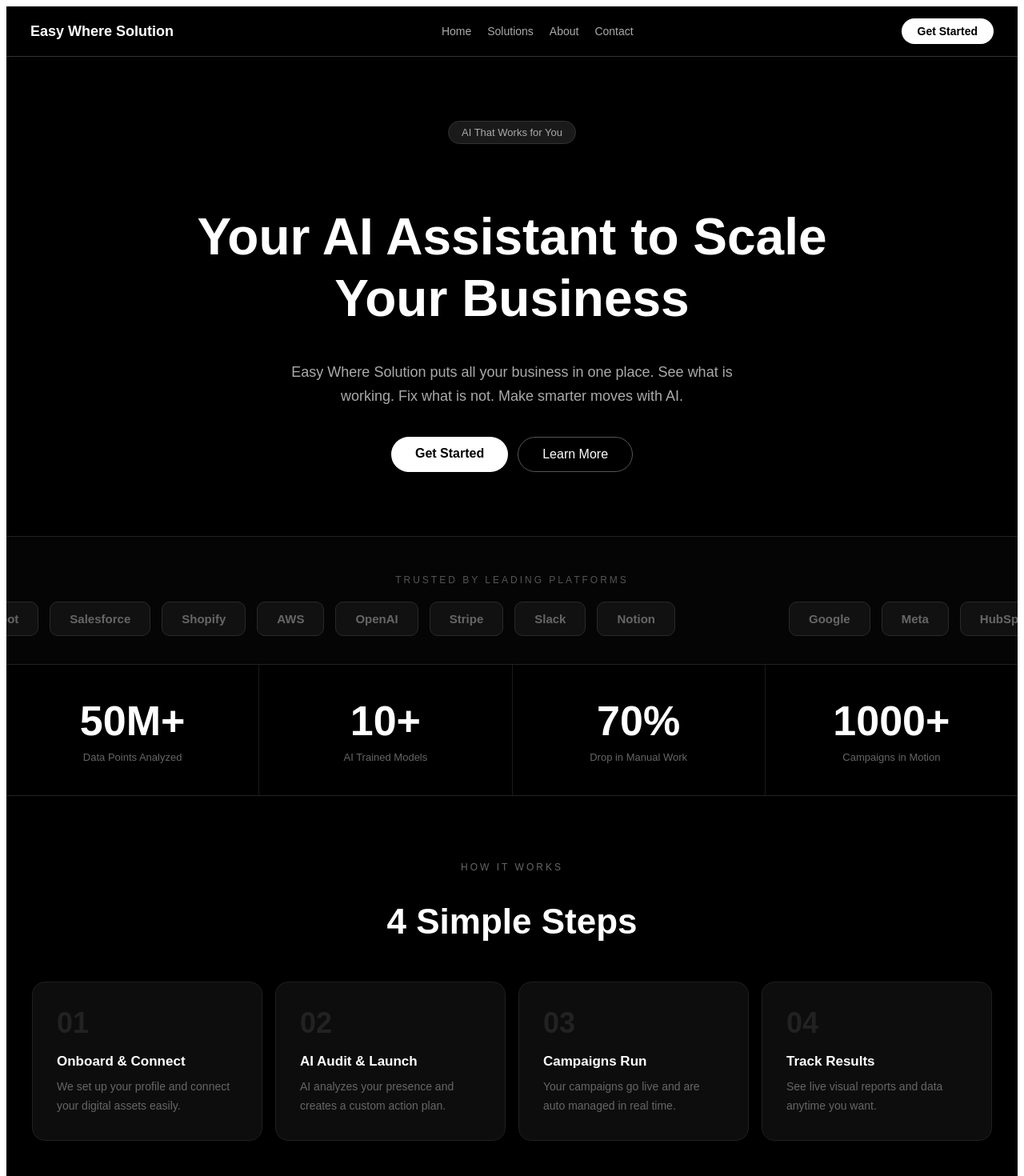
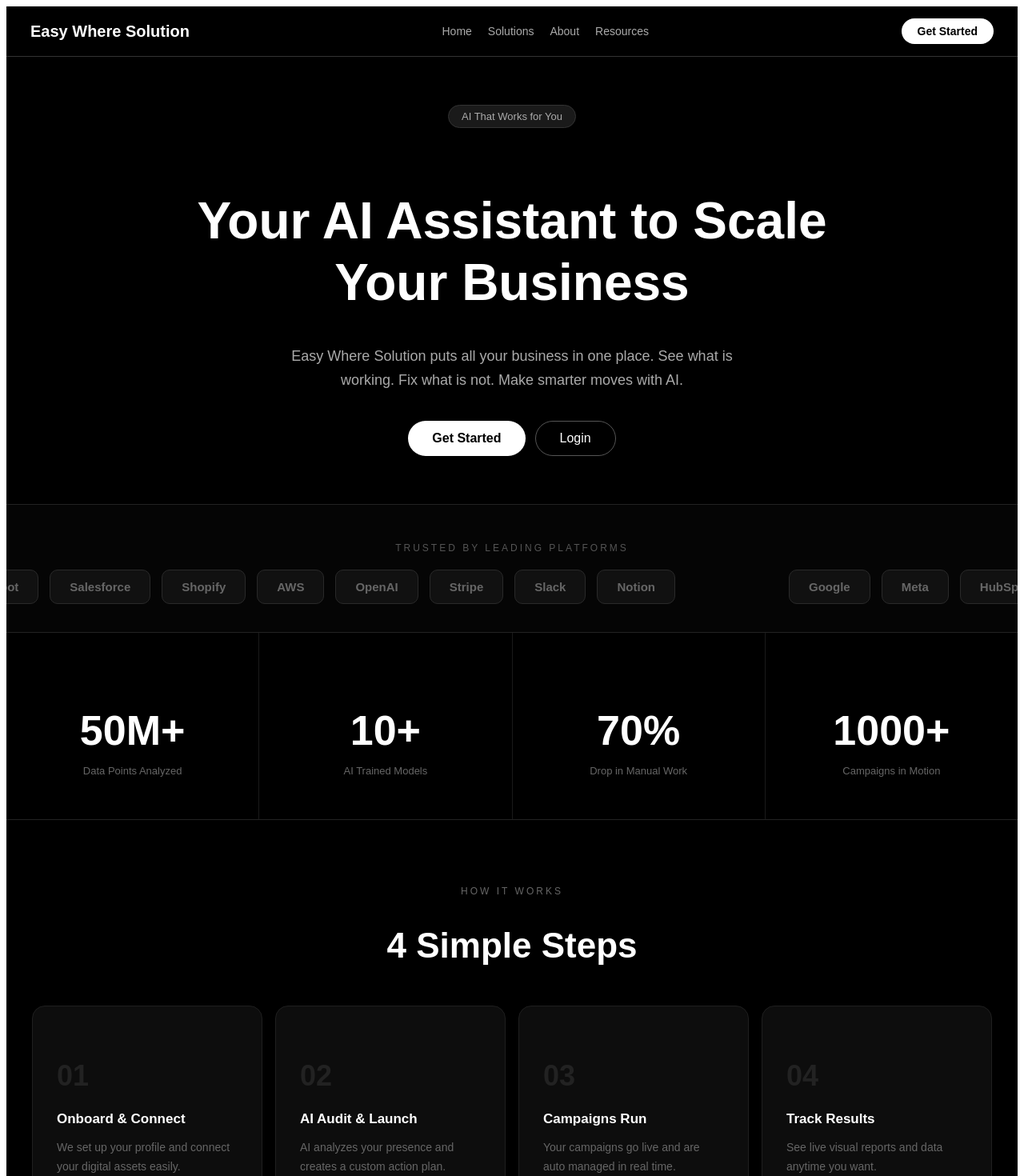
Before and after one commit to bilalnadeem201c-coder/my-website, a Next.js app: page / in a window 1280 px wide. Shown: the top 1470 px of the page at 80% size. Built offline with nearby package versions, Linux system fonts and the light colour scheme.

Commit message:
super clean seo friendly code

```diff
--- a/app/page.tsx
+++ b/app/page.tsx
@@ -9,61 +9,76 @@ export default function Home() {
   useEffect(() => {
     setTimeout(() => {
       setSplit(true)
-      setTimeout(() => setLoading(false), 1000)
+      setTimeout(() => {
+        setLoading(false)
+      }, 1000)
     }, 2000)
   }, [])
 
   return (
     <>
-      {/* ===== PRELOADER ===== */}
+      {/* PRELOADER - SPLIT SCREEN */}
       {loading && (
         <>
           <style>{`
-            @keyframes fadeIn {
-              from { opacity: 0; transform: translateY(15px); }
-              to { opacity: 1; transform: translateY(0); }
+            @keyframes fadeText {
+              0% { opacity: 0; transform: translateY(20px); }
+              100% { opacity: 1; transform: translateY(0); }
             }
           `}</style>
 
-          {/* TOP PANEL */}
+          {/* TOP HALF */}
           <div style={{
-            position:'fixed', top:0, left:0,
-            width:'100%', height:'50%',
-            backgroundColor:'#000', zIndex:9999,
-            display:'flex', flexDirection:'column',
-            alignItems:'center', justifyContent:'flex-end',
-            paddingBottom:'15px',
+            position: 'fixed',
+            top: 0,
+            left: 0,
+            width: '100%',
+            height: '50%',
+            backgroundColor: '#000',
+            zIndex: 9999,
             transform: split ? 'translateY(-100%)' : 'translateY(0)',
-            transition:'transform 0.9s cubic-bezier(0.76, 0, 0.24, 1)',
+            transition: 'transform 0.9s cubic-bezier(0.76, 0, 0.24, 1)',
+            display: 'flex',
+            alignItems: 'flex-end',
+            justifyContent: 'center',
+            paddingBottom: '10px',
           }}>
-            <h2 style={{
-              fontSize:'clamp(20px, 4vw, 36px)',
-              fontWeight:'bold', color:'white',
-              fontFamily:'Arial, sans-serif',
-              letterSpacing:'5px', margin:0,
-              animation:'fadeIn 0.8s ease forwards',
-              textAlign:'center',
-              padding:'0 20px',
+            <h1 style={{
+              fontSize: 'clamp(24px, 5vw, 48px)',
+              fontWeight: 'bold',
+              color: 'white',
+              fontFamily: 'Arial, sans-serif',
+              letterSpacing: '6px',
+              animation: 'fadeText 0.8s ease forwards',
+              textAlign: 'center',
+              padding: '0 20px',
             }}>
               Easy Where Solution
-            </h2>
+            </h1>
           </div>
 
-          {/* BOTTOM PANEL */}
+          {/* BOTTOM HALF */}
           <div style={{
-            position:'fixed', bottom:0, left:0,
-            width:'100%', height:'50%',
-            backgroundColor:'#000', zIndex:9999,
-            display:'flex', alignItems:'flex-start',
-            justifyContent:'center', paddingTop:'15px',
+            position: 'fixed',
+            bottom: 0,
+            left: 0,
+            width: '100%',
+            height: '50%',
+            backgroundColor: '#000',
+            zIndex: 9999,
             transform: split ? 'translateY(100%)' : 'translateY(0)',
-            transition:'transform 0.9s cubic-bezier(0.76, 0, 0.24, 1)',
+            transition: 'transform 0.9s cubic-bezier(0.76, 0, 0.24, 1)',
+            display: 'flex',
+            alignItems: 'flex-start',
+            justifyContent: 'center',
+            paddingTop: '10px',
           }}>
             <p style={{
-              fontSize:'12px', color:'#555',
-              fontFamily:'Arial, sans-serif',
-              letterSpacing:'4px',
-              animation:'fadeIn 0.8s ease forwards',
+              fontSize: '13px',
+              color: '#555',
+              fontFamily: 'Arial, sans-serif',
+              letterSpacing: '4px',
+              animation: 'fadeText 0.8s ease forwards',
             }}>
               AI POWERED SOLUTIONS
             </p>
@@ -71,142 +86,59 @@ export default function Home() {
         </>
       )}
 
-      {/* ===== MAIN WEBSITE ===== */}
-      <main
-        role="main"
-        style={{
-          backgroundColor:'#000', color:'white',
-          minHeight:'100vh', fontFamily:'Arial, sans-serif',
-          opacity: loading ? 0 : 1,
-          transition:'opacity 0.5s ease 0.2s',
-        }}
-      >
+      {/* MAIN WEBSITE */}
+      <main style={{
+        backgroundColor: '#000',
+        color: 'white',
+        minHeight: '100vh',
+        fontFamily: 'Arial, sans-serif',
+        opacity: loading ? 0 : 1,
+        transition: 'opacity 0.5s ease 0.2s',
+      }}>
 
         {/* NAVBAR */}
-        <header role="banner">
-          <nav
-            role="navigation"
-            aria-label="Main Navigation"
-            style={{
-              display:'flex', justifyContent:'space-between',
-              alignItems:'center', padding:'15px 30px',
-              borderBottom:'1px solid #333', position:'sticky',
-              top:0, backgroundColor:'#000', zIndex:100,
-              flexWrap:'wrap', gap:'10px',
-            }}
-          >
-            <a href="/" aria-label="Easy Where Solution Home" style={{textDecoration:'none'}}>
-              <span style={{fontSize:'18px',fontWeight:'bold',color:'white'}}>
-                Easy Where Solution
-              </span>
-            </a>
+        <nav style={{display:'flex',justifyContent:'space-between',alignItems:'center',padding:'15px 30px',borderBottom:'1px solid #333',position:'sticky',top:0,backgroundColor:'#000',zIndex:100,flexWrap:'wrap',gap:'10px'}}>
+          <h1 style={{fontSize:'20px',fontWeight:'bold',margin:0}}>Easy Where Solution</h1>
+          <div style={{display:'flex',gap:'20px',flexWrap:'wrap'}}>
+            <a href="#" style={{color:'#aaa',textDecoration:'none',fontSize:'14px'}}>Home</a>
+            <a href="#" style={{color:'#aaa',textDecoration:'none',fontSize:'14px'}}>Solutions</a>
+            <a href="#" style={{color:'#aaa',textDecoration:'none',fontSize:'14px'}}>About</a>
+            <a href="#" style={{color:'#aaa',textDecoration:'none',fontSize:'14px'}}>Resources</a>
+          </div>
+          <button style={{backgroundColor:'white',color:'black',padding:'8px 20px',borderRadius:'999px',border:'none',fontWeight:'bold',cursor:'pointer',fontSize:'14px'}}>
+            Get Started
+          </button>
+        </nav>
 
-            <div style={{display:'flex',gap:'20px',flexWrap:'wrap'}}>
-              <a href="#home" style={{color:'#aaa',textDecoration:'none',fontSize:'14px'}}>Home</a>
-              <a href="#solutions" style={{color:'#aaa',textDecoration:'none',fontSize:'14px'}}>Solutions</a>
-              <a href="#about" style={{color:'#aaa',textDecoration:'none',fontSize:'14px'}}>About</a>
-              <a href="#contact" style={{color:'#aaa',textDecoration:'none',fontSize:'14px'}}>Contact</a>
-            </div>
-
-            <a href="#contact" style={{
-              backgroundColor:'white', color:'black',
-              padding:'8px 20px', borderRadius:'999px',
-              textDecoration:'none', fontWeight:'bold',
-              fontSize:'14px',
-            }}>
-              Get Started
-            </a>
-          </nav>
-        </header>
-
-        {/* HERO SECTION */}
-        <section
-          id="home"
-          aria-label="Hero Section"
-          style={{
-            display:'flex', flexDirection:'column',
-            alignItems:'center', textAlign:'center',
-            padding:'80px 20px',
-          }}
-        >
-          <div style={{
-            backgroundColor:'#1a1a1a', color:'#aaa',
-            padding:'6px 16px', borderRadius:'999px',
-            fontSize:'13px', marginBottom:'25px',
-            border:'1px solid #333',
-          }}>
+        {/* HERO */}
+        <section style={{display:'flex',flexDirection:'column',alignItems:'center',textAlign:'center',padding:'60px 20px'}}>
+          <div style={{backgroundColor:'#1a1a1a',color:'#aaa',padding:'6px 16px',borderRadius:'999px',fontSize:'13px',marginBottom:'25px',border:'1px solid #333'}}>
             AI That Works for You
           </div>
-
-          <h1 style={{
-            fontSize:'clamp(32px, 6vw, 64px)',
-            fontWeight:'bold', maxWidth:'800px',
-            lineHeight:'1.2', marginBottom:'20px',
-          }}>
+          <h1 style={{fontSize:'clamp(32px, 6vw, 64px)',fontWeight:'bold',maxWidth:'800px',lineHeight:'1.2',marginBottom:'20px'}}>
             Your AI Assistant to Scale Your Business
           </h1>
-
-          <p style={{
-            fontSize:'clamp(15px, 2vw, 18px)',
-            color:'#aaa', maxWidth:'600px',
-            marginBottom:'35px', lineHeight:'1.7',
-            padding:'0 10px',
-          }}>
-            Easy Where Solution puts all your business in one place.
-            See what is working. Fix what is not. Make smarter moves with AI.
+          <p style={{fontSize:'clamp(15px, 2vw, 18px)',color:'#aaa',maxWidth:'600px',marginBottom:'35px',lineHeight:'1.7',padding:'0 10px'}}>
+            Easy Where Solution puts all your business in one place. See what is working. Fix what is not. Make smarter moves with AI.
           </p>
-
           <div style={{display:'flex',gap:'12px',flexWrap:'wrap',justifyContent:'center'}}>
-            <a href="#contact" style={{
-              backgroundColor:'white', color:'black',
-              padding:'12px 30px', borderRadius:'999px',
-              textDecoration:'none', fontSize:'16px',
-              fontWeight:'bold',
-            }}>
+            <button style={{backgroundColor:'white',color:'black',padding:'12px 30px',borderRadius:'999px',border:'none',fontSize:'16px',fontWeight:'bold',cursor:'pointer'}}>
               Get Started
-            </a>
-            <a href="#about" style={{
-              backgroundColor:'transparent', color:'white',
-              padding:'12px 30px', borderRadius:'999px',
-              border:'1px solid #555', textDecoration:'none',
-              fontSize:'16px',
-            }}>
-              Learn More
-            </a>
+            </button>
+            <button style={{backgroundColor:'transparent',color:'white',padding:'12px 30px',borderRadius:'999px',border:'1px solid #555',fontSize:'16px',cursor:'pointer'}}>
+              Login
+            </button>
           </div>
         </section>
 
         {/* MARQUEE */}
-        <section
-          aria-label="Trusted Platforms"
-          style={{
-            padding:'35px 0',
-            borderTop:'1px solid #222',
-            borderBottom:'1px solid #222',
-            backgroundColor:'#050505',
-            overflow:'hidden',
-          }}
-        >
-          <p style={{
-            textAlign:'center', color:'#555',
-            marginBottom:'20px', fontSize:'12px',
-            letterSpacing:'3px',
-          }}>
+        <section style={{padding:'35px 0',borderTop:'1px solid #222',borderBottom:'1px solid #222',backgroundColor:'#050505',overflow:'hidden'}}>
+          <p style={{textAlign:'center',color:'#555',marginBottom:'20px',fontSize:'12px',letterSpacing:'3px'}}>
             TRUSTED BY LEADING PLATFORMS
           </p>
           <Marquee speed={50} gradient={false}>
             {['Google','Meta','HubSpot','Salesforce','Shopify','AWS','OpenAI','Stripe','Slack','Notion'].map((logo) => (
-              <div key={logo} style={{
-                backgroundColor:'#111',
-                border:'1px solid #2a2a2a',
-                borderRadius:'10px',
-                padding:'12px 24px',
-                marginRight:'14px',
-                fontSize:'15px',
-                fontWeight:'bold',
-                color:'#666',
-                whiteSpace:'nowrap',
-              }}>
+              <div key={logo} style={{backgroundColor:'#111',border:'1px solid #2a2a2a',borderRadius:'10px',padding:'12px 24px',marginRight:'14px',fontSize:'15px',fontWeight:'bold',color:'#666',whiteSpace:'nowrap'}}>
                 {logo}
               </div>
             ))}
@@ -214,16 +146,7 @@ export default function Home() {
         </section>
 
         {/* STATS */}
-        <section
-          aria-label="Company Statistics"
-          style={{
-            display:'grid',
-            gridTemplateColumns:'repeat(auto-fit, minmax(150px, 1fr))',
-            gap:'1px',
-            backgroundColor:'#1a1a1a',
-            borderBottom:'1px solid #222',
-          }}
-        >
+        <section style={{display:'grid',gridTemplateColumns:'repeat(auto-fit, minmax(150px, 1fr))',gap:'1px',backgroundColor:'#1a1a1a',borderBottom:'1px solid #222'}}>
           {[
             {number:'50M+', label:'Data Points Analyzed'},
             {number:'10+', label:'AI Trained Models'},
@@ -231,73 +154,40 @@ export default function Home() {
             {number:'1000+', label:'Campaigns in Motion'},
           ].map((stat) => (
             <div key={stat.number} style={{textAlign:'center',padding:'40px 15px',backgroundColor:'#000'}}>
-              <p style={{fontSize:'clamp(32px, 5vw, 52px)',fontWeight:'bold',margin:'0 0 8px 0'}}>{stat.number}</p>
-              <p style={{color:'#666',fontSize:'13px',margin:0}}>{stat.label}</p>
+              <h3 style={{fontSize:'clamp(32px, 5vw, 52px)',fontWeight:'bold',marginBottom:'8px'}}>{stat.number}</h3>
+              <p style={{color:'#666',fontSize:'13px'}}>{stat.label}</p>
             </div>
           ))}
         </section>
 
         {/* HOW IT WORKS */}
-        <section
-          id="solutions"
-          aria-label="How It Works"
-          style={{padding:'70px 20px'}}
-        >
-          <p style={{textAlign:'center',color:'#666',marginBottom:'10px',fontSize:'12px',letterSpacing:'3px'}}>
-            HOW IT WORKS
-          </p>
-          <h2 style={{textAlign:'center',fontSize:'clamp(28px, 4vw, 44px)',fontWeight:'bold',marginBottom:'50px'}}>
-            4 Simple Steps
-          </h2>
-          <div style={{
-            display:'grid',
-            gridTemplateColumns:'repeat(auto-fit, minmax(220px, 1fr))',
-            gap:'16px',
-            maxWidth:'1200px',
-            margin:'0 auto',
-          }}>
+        <section style={{padding:'70px 20px'}}>
+          <p style={{textAlign:'center',color:'#666',marginBottom:'10px',fontSize:'12px',letterSpacing:'3px'}}>HOW IT WORKS</p>
+          <h2 style={{textAlign:'center',fontSize:'clamp(28px, 4vw, 44px)',fontWeight:'bold',marginBottom:'50px'}}>4 Simple Steps</h2>
+          <div style={{display:'grid',gridTemplateColumns:'repeat(auto-fit, minmax(220px, 1fr))',gap:'16px',maxWidth:'1200px',margin:'0 auto'}}>
             {[
               {num:'01', title:'Onboard & Connect', desc:'We set up your profile and connect your digital assets easily.'},
               {num:'02', title:'AI Audit & Launch', desc:'AI analyzes your presence and creates a custom action plan.'},
               {num:'03', title:'Campaigns Run', desc:'Your campaigns go live and are auto managed in real time.'},
               {num:'04', title:'Track Results', desc:'See live visual reports and data anytime you want.'},
             ].map((step) => (
-              <article key={step.num} style={{
-                backgroundColor:'#0d0d0d',
-                padding:'30px',
-                borderRadius:'16px',
-                border:'1px solid #1f1f1f',
-              }}>
-                <p style={{fontSize:'36px',fontWeight:'bold',color:'#222',margin:'0 0 15px 0'}}>{step.num}</p>
-                <h3 style={{fontSize:'17px',fontWeight:'bold',marginBottom:'10px'}}>{step.title}</h3>
-                <p style={{color:'#666',lineHeight:'1.7',fontSize:'14px',margin:0}}>{step.desc}</p>
-              </article>
+              <div key={step.num} style={{backgroundColor:'#0d0d0d',padding:'30px',borderRadius:'16px',border:'1px solid #1f1f1f'}}>
+                <h3 style={{fontSize:'36px',fontWeight:'bold',color:'#222',marginBottom:'15px'}}>{step.num}</h3>
+                <h4 style={{fontSize:'17px',fontWeight:'bold',marginBottom:'10px'}}>{step.title}</h4>
+                <p style={{color:'#666',lineHeight:'1.7',fontSize:'14px'}}>{step.desc}</p>
+              </div>
             ))}
           </div>
         </section>
 
         {/* FOOTER */}
-        <footer
-          id="contact"
-          role="contentinfo"
-          style={{
-            borderTop:'1px solid #1a1a1a',
-            padding:'30px 20px',
-            display:'flex',
-            justifyContent:'space-between',
-            alignItems:'center',
-            flexWrap:'wrap',
-            gap:'15px',
-          }}
-        >
-          <span style={{fontSize:'16px',fontWeight:'bold'}}>Easy Where Solution</span>
-          <p style={{color:'#555',margin:0,fontSize:'13px'}}>
-            2026 Easy Where Solution. All rights reserved.
-          </p>
+        <footer style={{borderTop:'1px solid #1a1a1a',padding:'30px 20px',display:'flex',justifyContent:'space-between',alignItems:'center',flexWrap:'wrap',gap:'15px'}}>
+          <h2 style={{fontSize:'18px',fontWeight:'bold',margin:0}}>Easy Where Solution</h2>
+          <p style={{color:'#555',margin:0,fontSize:'13px'}}>2026 Easy Where Solution. All rights reserved.</p>
           <div style={{display:'flex',gap:'15px'}}>
             <a href="#" style={{color:'#555',textDecoration:'none',fontSize:'13px'}}>Privacy</a>
             <a href="#" style={{color:'#555',textDecoration:'none',fontSize:'13px'}}>Terms</a>
-            <a href="#contact" style={{color:'#555',textDecoration:'none',fontSize:'13px'}}>Contact</a>
+            <a href="#" style={{color:'#555',textDecoration:'none',fontSize:'13px'}}>Contact</a>
           </div>
         </footer>
 
```
